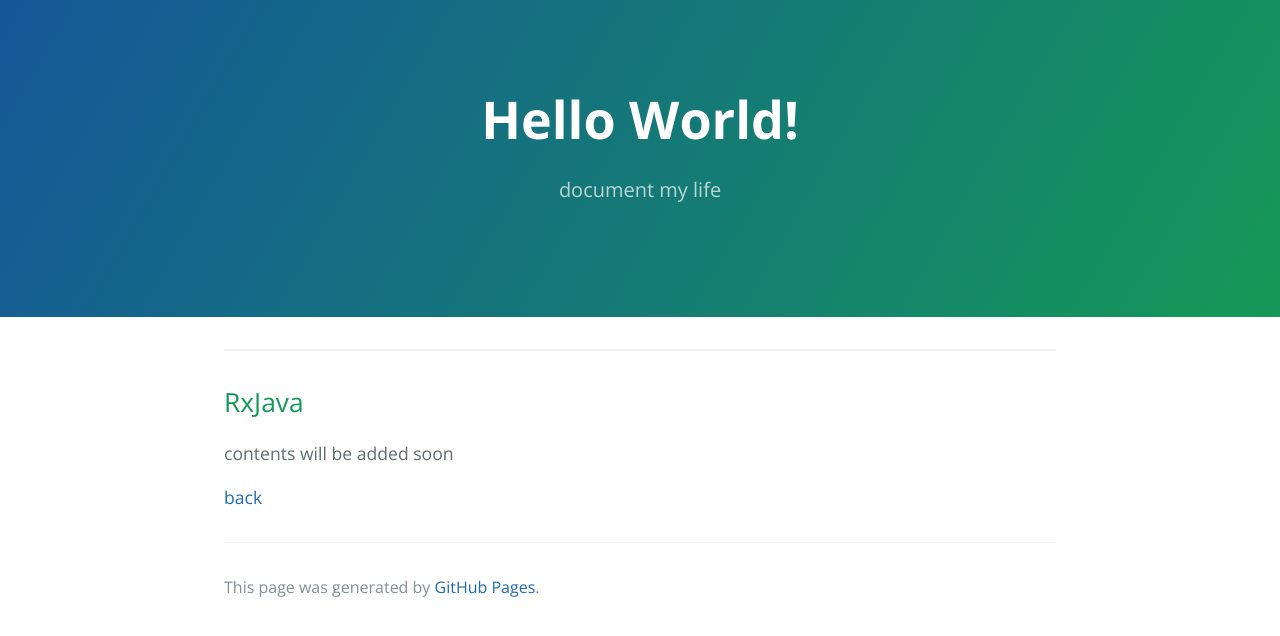
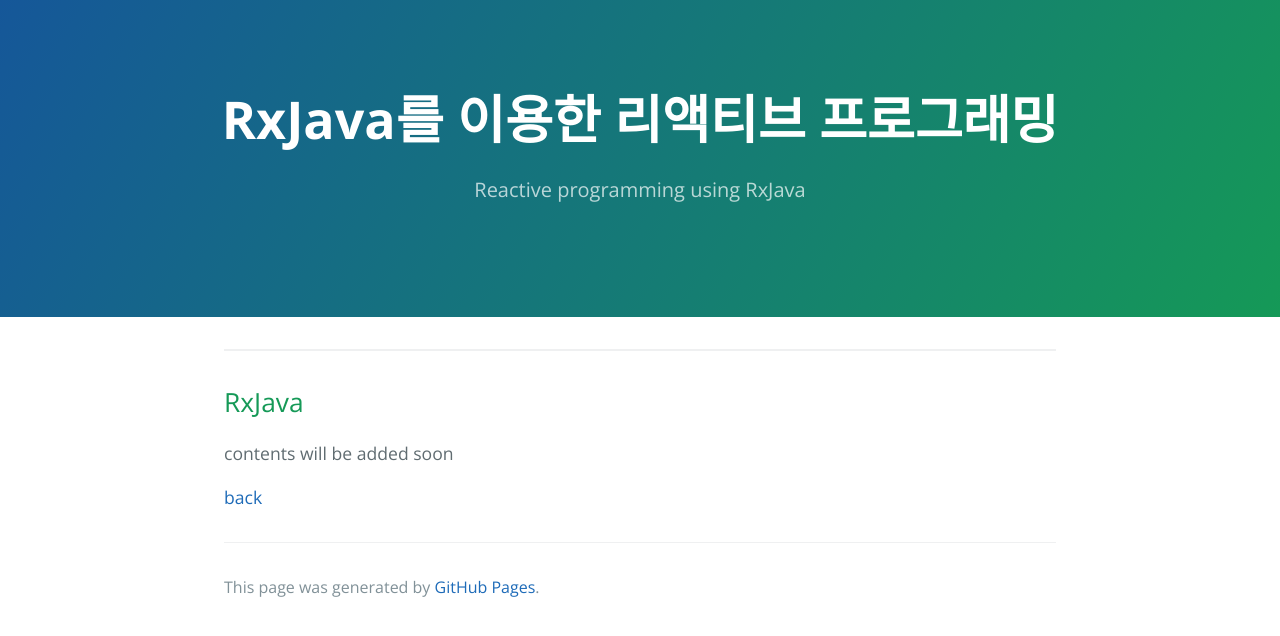
Before and after one commit to tiktaalik7/tiktaalik7.github.io, a Jekyll site: the page built from post-001-RxJava.md, in a window 1280 px wide. Shown: the top 636 px of the page. Built offline with Jekyll 4.4.1, drawn with Linux system fonts in a browser that asks for light colours; our own code applies the rules of GitHub Pages for plain Markdown files.

Commit message:
rename post 001

```diff
--- a/post-001-RxJava.md
+++ b/post-001-RxJava.md
@@ -1,6 +1,6 @@
 ---
 layout: default
-title: `RxJava`를 이용한 리액티브 프로그래밍
+title: RxJava를 이용한 리액티브 프로그래밍
 description: Reactive programming using RxJava
 ---
 
```
